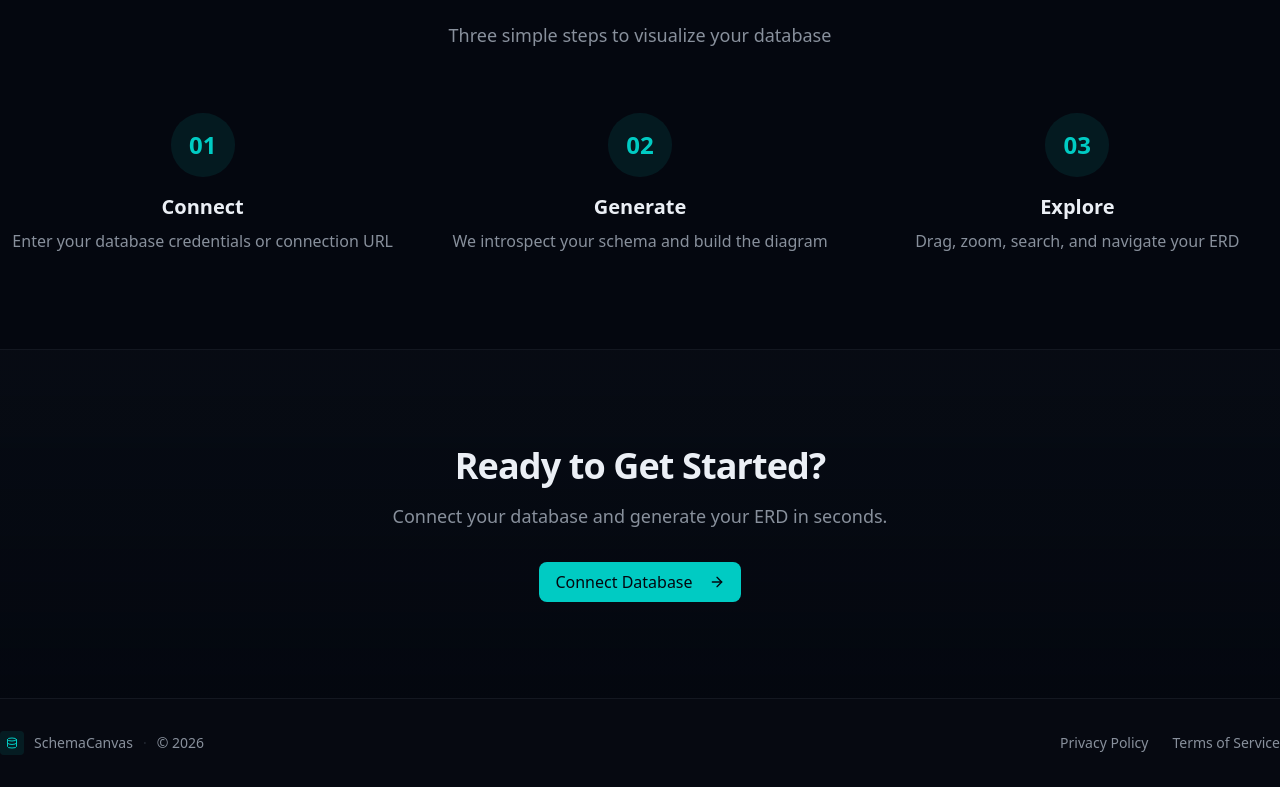
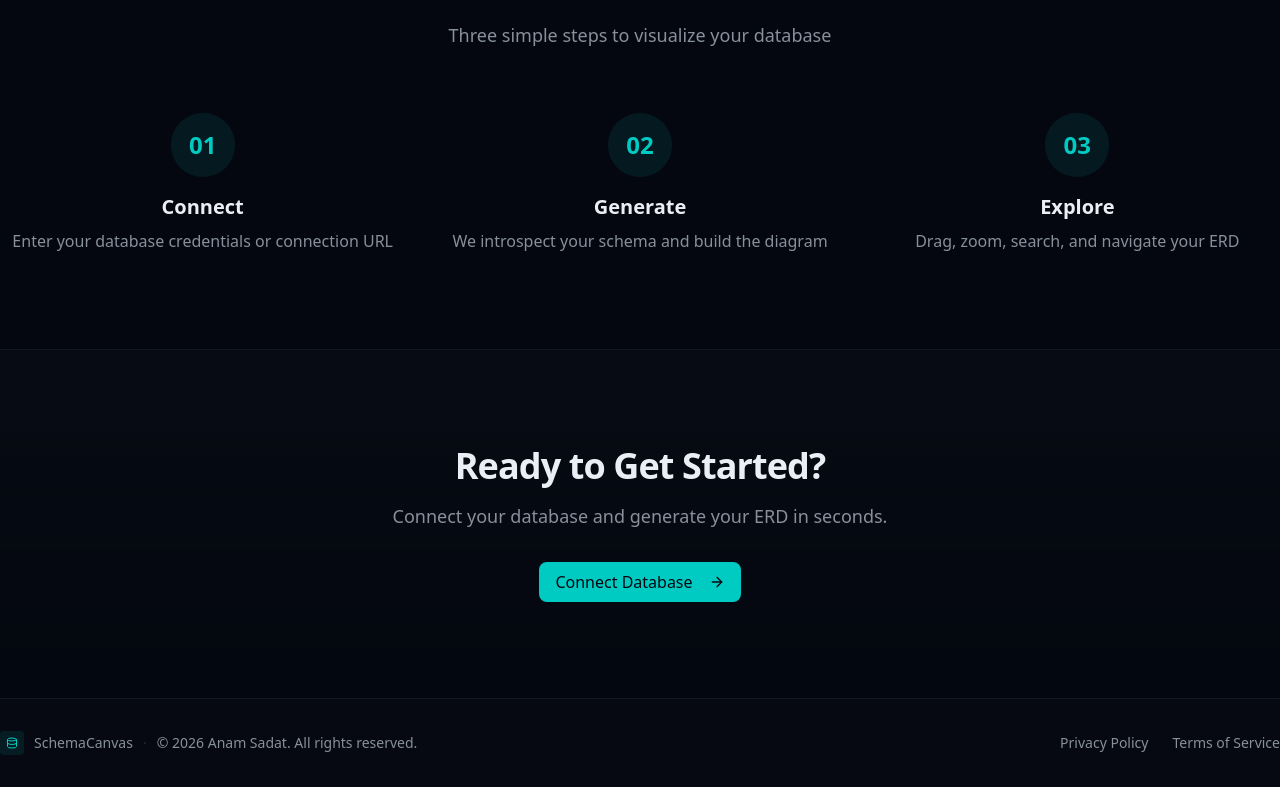
Before and after one commit to AnamSadat/schema-canvas, a Next.js app: page / in a window 1280 px wide. Shown: the part 1723-2510 px from the top of the page. Built offline with nearby package versions, Linux system fonts and the light colour scheme.

Commit message:
feat(layout): add store reset component and update footer

```diff
--- a/components/layout/footer.tsx
+++ b/components/layout/footer.tsx
@@ -13,7 +13,9 @@ export function Footer() {
             </div>
             <span>{APP_NAME}</span>
             <span className="text-border">·</span>
-            <span>© {new Date().getFullYear()}</span>
+            <span>
+              © {new Date().getFullYear()} Anam Sadat. All rights reserved.
+            </span>
           </div>
 
           <nav className="flex items-center gap-6 text-sm">
--- /dev/null
+++ b/components/layout/store-reset.tsx
@@ -0,0 +1,19 @@
+"use client";
+
+import { useEffect } from "react";
+import { usePathname } from "next/navigation";
+import { useERDStore } from "@/lib/store/erd-store";
+
+export function StoreReset() {
+  const pathname = usePathname();
+  const resetStore = useERDStore((state) => state.resetStore);
+
+  useEffect(() => {
+    // Reset store setiap kali user masuk ke home page
+    if (pathname === "/") {
+      resetStore();
+    }
+  }, [pathname, resetStore]);
+
+  return null;
+}
```
